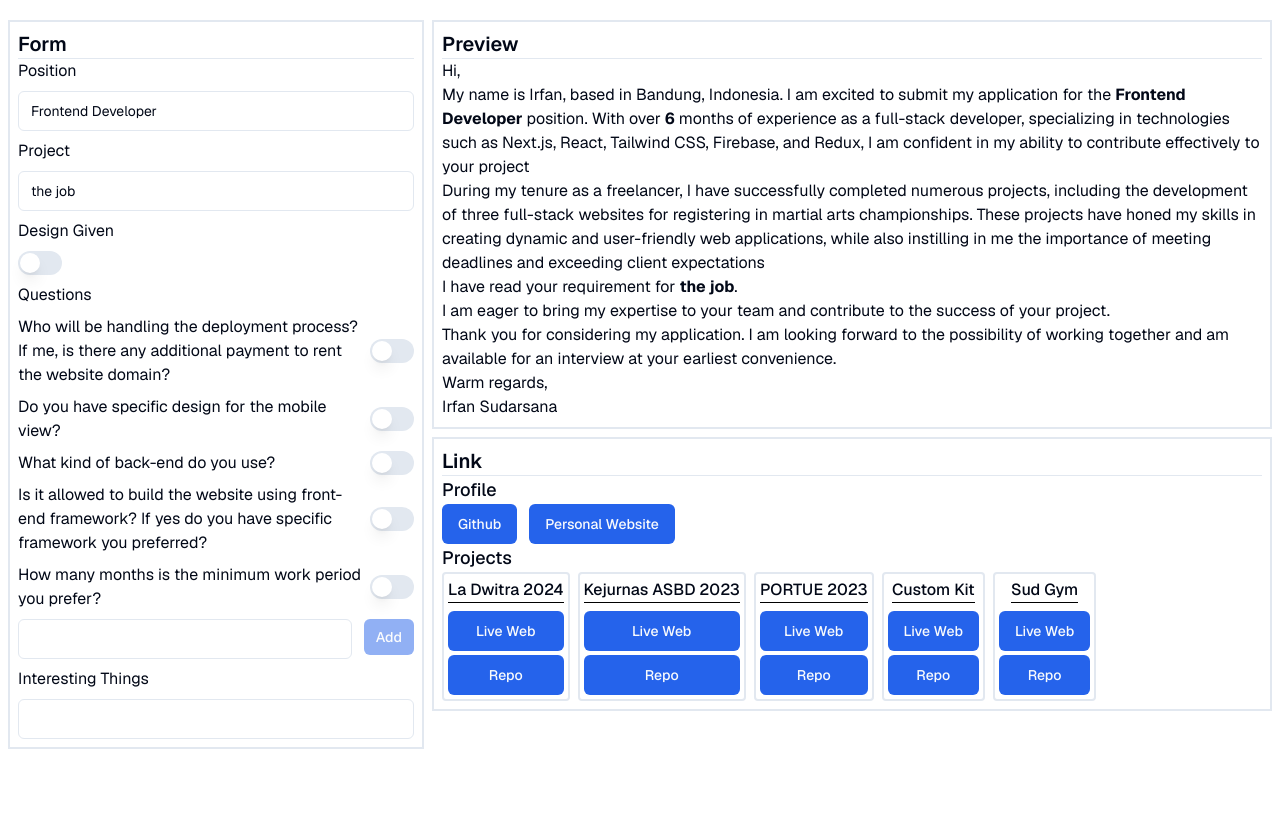
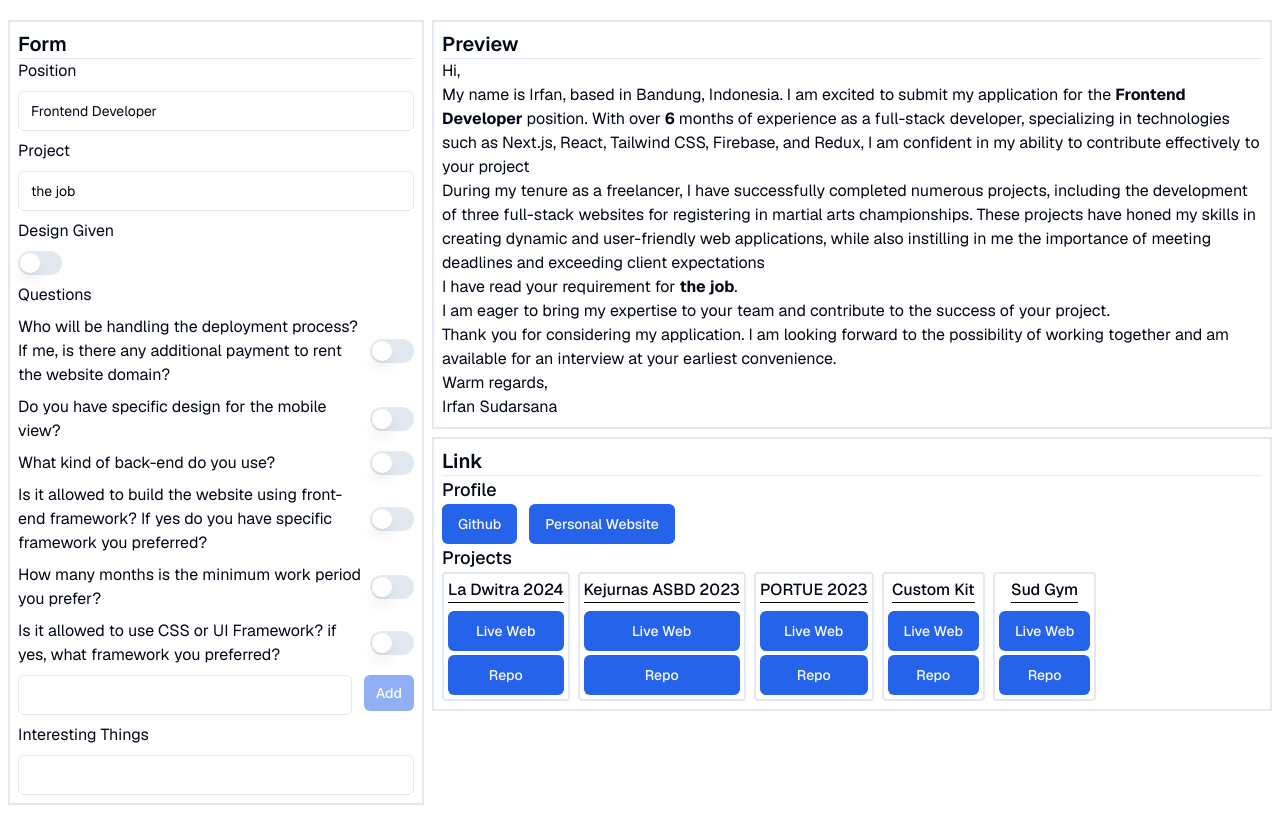
Before and after one commit to irfansud2nd/sud-dev, a Next.js app: page /proposal in a window 1280 px wide. Before the commit the page ends 800 px from the top, so only its background shows below. Built offline with nearby package versions, Linux system fonts and the light colour scheme.

Commit message:
add default question

```diff
--- a/components/proposal/Proposal.tsx
+++ b/components/proposal/Proposal.tsx
@@ -24,6 +24,7 @@ const Proposal = () => {
     "What kind of back-end do you use?",
     "Is it allowed to build the website using front-end framework? If yes do you have specific framework you preferred?",
     "How many months is the minimum work period you prefer?",
+    "Is it allowed to use CSS or UI Framework? if yes, what framework you preferred?",
   ];
 
   const initialValue: Proposal = {
```
